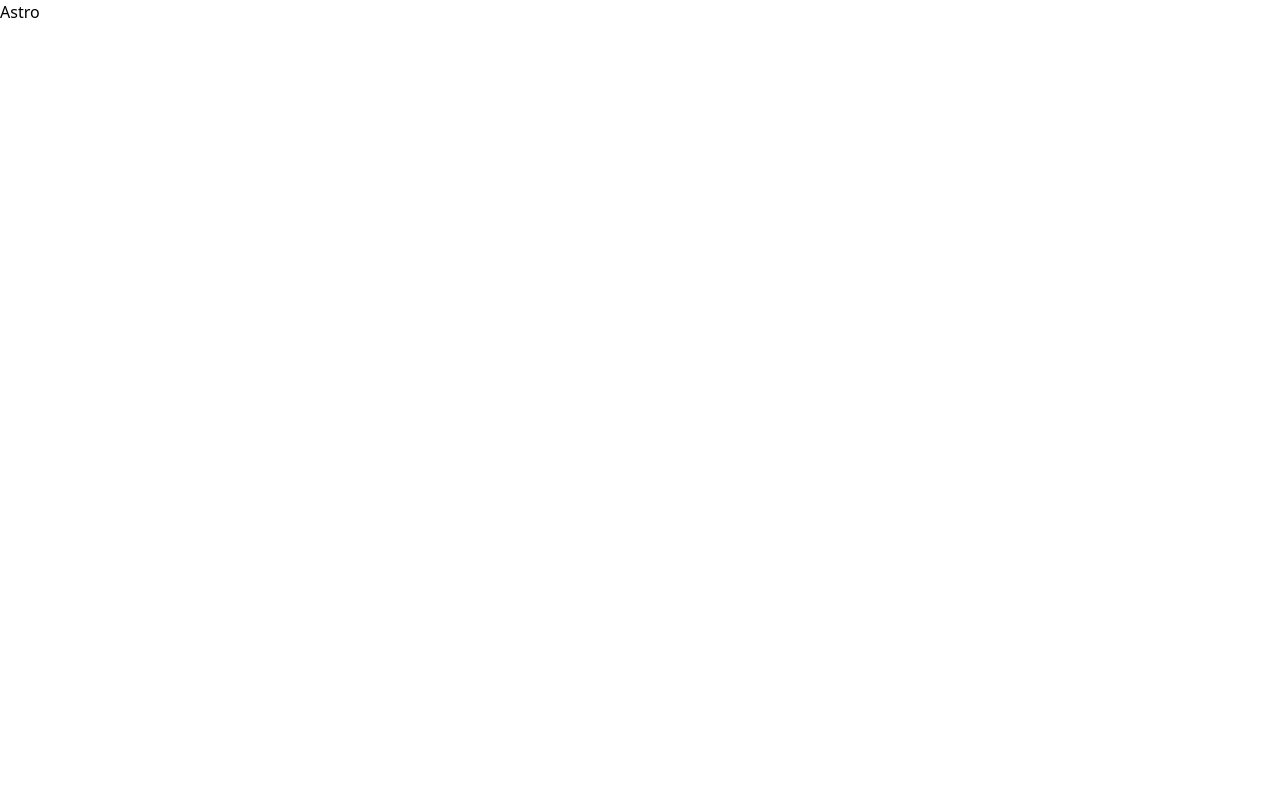
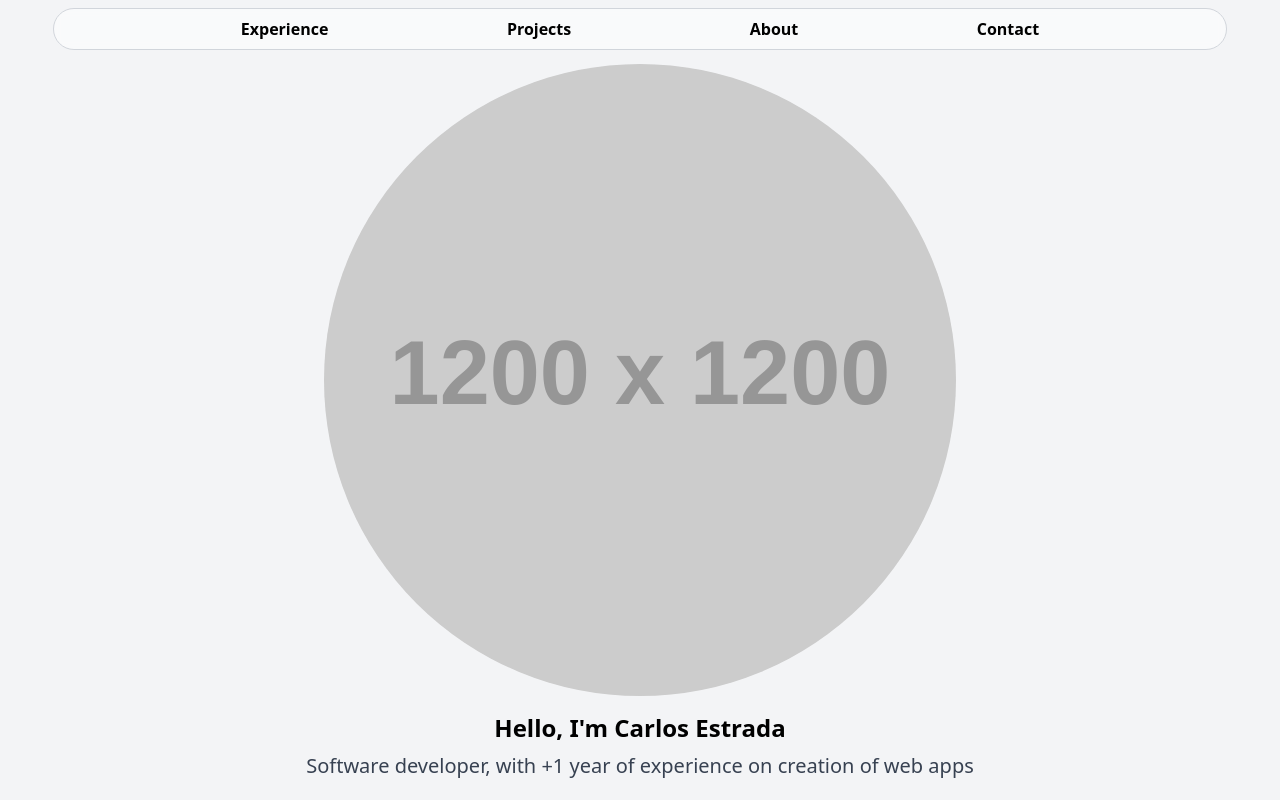
Before and after one commit to Caresle/portfolio-caresle, an Astro site: page / in a window 1280 px wide. Built offline with nearby package versions, Linux system fonts and the light colour scheme; Astro itself is replaced by a stand-in of ours; placeholder pictures from the web are drawn by us.

Commit message:
Add basic info section

```diff
--- /dev/null
+++ b/src/components/ExperienceSection.astro
@@ -0,0 +1,7 @@
+---
+
+---
+
+<section id="experience">
+
+</section>
--- /dev/null
+++ b/src/components/HeaderTitle.astro
@@ -0,0 +1,19 @@
+---
+---
+
+<section>
+    <!-- Image container -->
+    <div class="w-1/2 mx-auto">
+        <img loading="lazy" alt="Carlos profile picture" src="https://placehold.co/1200x1200/000000/FFFFFF/png"
+            class="rounded-full"
+        />
+    </div>
+
+    <!-- Content -->
+    <div class="mt-4">
+        <h1 class="text-center text-2xl font-bold">Hello, I'm Carlos Estrada</h1>
+        <p class="text-center text-xl my-2 text-gray-700">
+            Software developer, with +1 year of experience on creation of web apps
+        </p>
+    </div>
+</section>
--- /dev/null
+++ b/src/components/NavigationBar.astro
@@ -0,0 +1,31 @@
+---
+import NavigationLink from "./NavigationLink.astro"
+
+const items = [
+    {
+        name: 'Experience',
+        href: "#experience",
+    },
+    {
+        name: 'Projects',
+        href: "#projects",
+    },
+    {
+        name: 'About',
+        href: "#about",
+    },
+    {
+        name: 'Contact',
+        href: "#contact",
+    }
+]
+---
+<header>
+    <nav class="fixed w-full">
+        <div class="flex w-11/12 rounded-3xl my-2 justify-evenly p-2 bg-white/50 border border-gray-300 mx-auto
+            backdrop-blur-sm
+            ">
+            { items.map(e => <NavigationLink href={e.href} name={e.name} />)}
+        </div>
+    </nav>
+</header>
--- /dev/null
+++ b/src/components/NavigationLink.astro
@@ -0,0 +1,10 @@
+---
+interface Props {
+    name: string;
+    href: string
+}
+
+const {name, href} = Astro.props
+---
+
+<a href={href} class="font-bold" aria-label={name}>{name}</a>
--- a/src/layout/MainLayout.astro
+++ b/src/layout/MainLayout.astro
@@ -1,3 +1,6 @@
+---
+import NavigationBar from "../components/NavigationBar.astro"
+---
 <html lang="en">
 	<head>
 		<meta charset="utf-8" />
@@ -6,7 +9,11 @@
 		<meta name="generator" content={Astro.generator} />
 		<title>Caresle</title>
 	</head>
-	<body>
-        <slot />
+	<body class="bg-gray-100">
+        <NavigationBar />
+        <div class="w-full h-14"></div>
+        <main class="p-2">
+            <slot />
+        </main>
     </body>
 </html>
--- a/src/pages/index.astro
+++ b/src/pages/index.astro
@@ -1,6 +1,9 @@
 ---
 import MainLayout from "../layout/MainLayout.astro"
+import HeaderTitle from "../components/HeaderTitle.astro"
+import ExperienceSection from "../components/ExperienceSection.astro"
 ---
 <MainLayout>
-	<h1>Astro</h1>
+	<HeaderTitle />
+	<ExperienceSection />
 </MainLayout>
```
